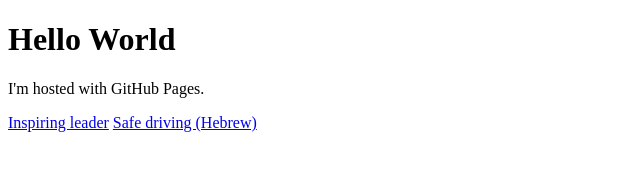
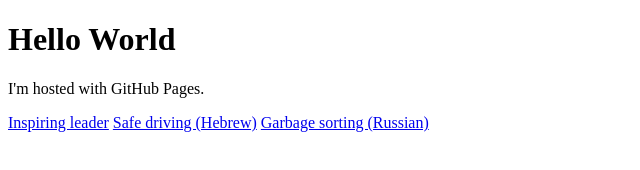
Before and after one commit to ninavostrikova/ninavostrikova.github.io, a plain HTML site: page index.html in a window 1280 px wide. Shown: the whole page, without its empty margins (0-640 px from the left). Drawn offline with Linux system fonts and the light colour scheme.

Commit message:
Add garbage sorting course

```diff
--- a/index.html
+++ b/index.html
@@ -5,5 +5,6 @@
 <p>I'm hosted with GitHub Pages.</p>
 <a href="/inspiring_leader/">Inspiring leader</a>
 <a href="/safe_driving/">Safe driving (Hebrew)</a>
+<a href="/garbage_sorting/">Garbage sorting (Russian)</a>
 </body>
 </html>
```
Also changed, not shown: 1 other file.
